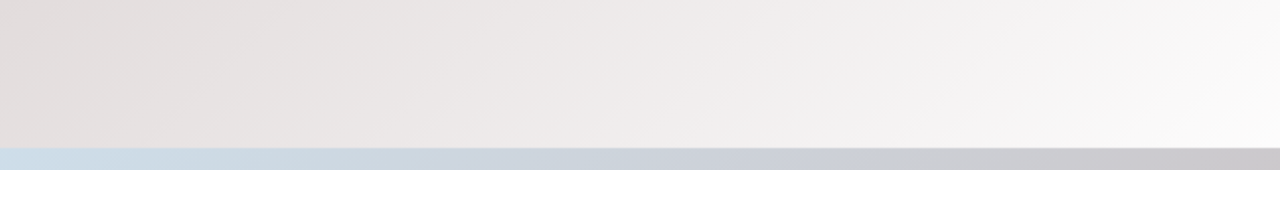
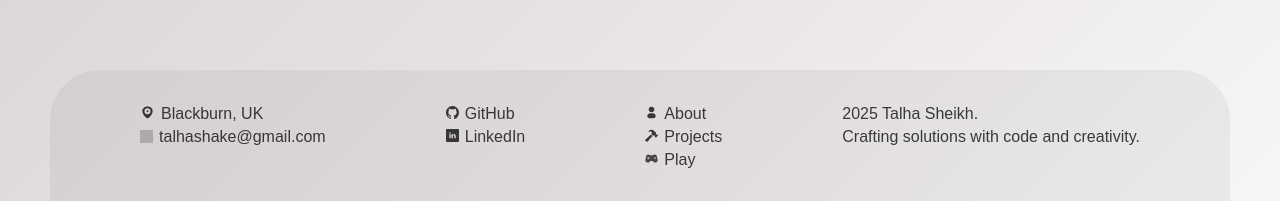
Before and after one commit to talhashayk/portfolio, a React (Create React App) app: page / in a window 1280 px wide. Shown: the part 1852-2053 px from the top of the page. Before the commit the page ends 2022 px from the top, so only its background shows below. Built offline with nearby package versions, Linux system fonts and the light colour scheme; no server answers; grey boxes are pictures that could not be loaded; a web font is replaced by a local one.

Commit message:
Add page footer and styling fixes"

```diff
--- a/src/App.js
+++ b/src/App.js
@@ -9,6 +9,7 @@ import ImageCarousel from "./components/ImageCarousel/ImageCarousel";
 import Bio from "./components/Bio/Bio";
 import Contact from "./components/Contact/Contact";
 import Projects from "./components/Projects/Projects";
+import Footer from "./components/Footer/Footer";
 
 function App() {
 	const [activeSection, setActiveSection] = useState(null);
@@ -31,6 +32,7 @@ function App() {
 				)}
 			</div>
 			<Projects />
+			<Footer />
 		</div>
 	);
 }
--- a/src/App.scss
+++ b/src/App.scss
@@ -24,14 +24,14 @@ body {
 body.light-mode {
   color: $base-text-colour-light;
   background: $background-gradient-animation-light;
-	background-size: 400% 400%;
+	background-size: 400% 500%;
 	animation: gradient 15s ease infinite;
 }
 
 body.dark-mode {
   color: $base-text-colour-dark;
   background: $background-gradient-animation-dark;
-	background-size: 400% 400%;
+	background-size: 400% 500%;
 	animation: gradient 15s ease infinite;
 }
 
--- /dev/null
+++ b/src/components/Footer/Footer.js
@@ -0,0 +1,86 @@
+import React from "react";
+
+import "./Footer.scss";
+
+import locationIcon from "../../assets/location.svg";
+import mailIcon from "../../assets/mail.svg";
+import linkedinIcon from "../../assets/linkedin.svg";
+import githubIcon from "../../assets/github.svg";
+import profileIcon from "../../assets/profile.svg";
+import projectsIcon from "../../assets/hammer.svg";
+import playIcon from "../../assets/game.svg";
+
+const Headline = () => {
+	return (
+		<footer className="footer">
+			<div className="footer-content">
+				<div className="contact-info">
+					<p className="location">
+						<img
+							src={locationIcon}
+							alt={"Location"}
+							className="icon location-icon"
+						/>
+						Blackburn, UK
+					</p>
+					<a href="mailto:talha@example.com">
+						<img
+							src={mailIcon}
+							alt={"Mail"}
+							className="icon mail-icon"
+						/>
+						talhashake@gmail.com
+					</a>
+				</div>
+				<div className="social-links">
+					<a
+						href="https://github.com/yourprofile"
+						target="_blank"
+						rel="noopener noreferrer"
+					>
+						<img src={githubIcon} alt={"GitHub"} className="icon" />
+						GitHub
+					</a>
+					<a
+						href="https://linkedin.com/in/yourprofile"
+						target="_blank"
+						rel="noopener noreferrer"
+					>
+						<img
+							src={linkedinIcon}
+							alt={"LinkedIn"}
+							className="icon"
+						/>
+						LinkedIn
+					</a>
+				</div>
+				<nav className="footer-nav">
+					<a href="#About">
+						<img src={profileIcon} alt={"About"} className="icon" />
+						About
+					</a>
+					<a href="#Projects">
+						<img
+							src={projectsIcon}
+							alt={"Projects"}
+							className="icon"
+						/>
+						Projects
+					</a>
+					<a href="#Play">
+						<img src={playIcon} alt={"Play"} className="icon" />
+						Play
+					</a>
+				</nav>
+				<div>
+					<p className="footer-tagline">2025 Talha Sheikh.</p>
+					<p className="footer-tagline">
+						Crafting solutions with code and creativity.
+					</p>
+				</div>
+			</div>
+		</footer>
+	);
+};
+
+export default Headline;
--- /dev/null
+++ b/src/components/Footer/Footer.scss
@@ -0,0 +1,100 @@
+@import "../../assets/vars.scss";
+
+body.light-mode {
+  .footer {
+    background-color: rgba(0, 0, 0, 0.05);
+    color: #000000;
+  }
+
+  .footer a {
+    color: #000000;
+  }
+
+  .icon {
+    filter: $filter-svg-light;
+  }
+}
+
+body.dark-mode {
+  .footer {
+    background-color: rgba(255, 255, 255, 0.05);
+    color: #ffffff;
+  }
+
+  .footer a {
+    color: #ffffff;
+  }
+
+  .icon {
+    filter: $filter-svg-dark;
+  }
+}
+
+.footer {
+  padding: 20px 40px 30px;
+  margin: 0 50px 0;
+  border-radius: 50px 50px 0 0;
+  font-family: "Futura", sans-serif;
+}
+
+.footer-content {
+  padding-top: 15px;
+  display: flex;
+  justify-content: space-around;
+  gap: 20px;
+
+  @media only screen and (max-width: 600px) {
+    flex-direction: column;
+  }
+}
+
+.location {
+  margin: 0;
+}
+
+.contact-info {
+  display: flex;
+  flex-direction: column;
+}
+
+.social-links {
+  display: flex;
+  flex-direction: column;
+}
+
+.footer-nav {
+  display: flex;
+  flex-direction: column;
+}
+
+.footer-tagline {
+  margin: 0;
+}
+
+.footer a, .footer p {
+  text-decoration: none;
+  opacity: 0.75;
+  margin-bottom: 5px;
+}
+
+.footer a:hover {
+  transition: all 0.2s ease;
+  opacity: 1;
+  text-decoration: underline;
+}
+
+.icon {
+  height: 13px;
+  width: 13px;
+  margin-right: 6px;
+}
+
+.location-icon {
+  height: 15px;
+  width: 15px;
+  margin-bottom: -1px;
+}
+
+.mail-icon {
+  margin-bottom: -1px;
+}
--- a/src/components/Projects/Projects.scss
+++ b/src/components/Projects/Projects.scss
@@ -80,13 +80,17 @@ body.dark-mode {
 }
 
 .projects-section {
-  padding-bottom: 400px;
+  padding-bottom: 300px;
   width: 80%;
   margin: auto;
   margin-top: -50px;
   padding-top: 50px;
   opacity: 0;
   animation: appearProjects 2s 1.5s forwards;
+
+  @media only screen and (max-width: 600px) {
+    padding-bottom: 100px;
+  }
 }
 
 .projects-title {
```
Also changed, not shown: src/assets/location.svg (added).
